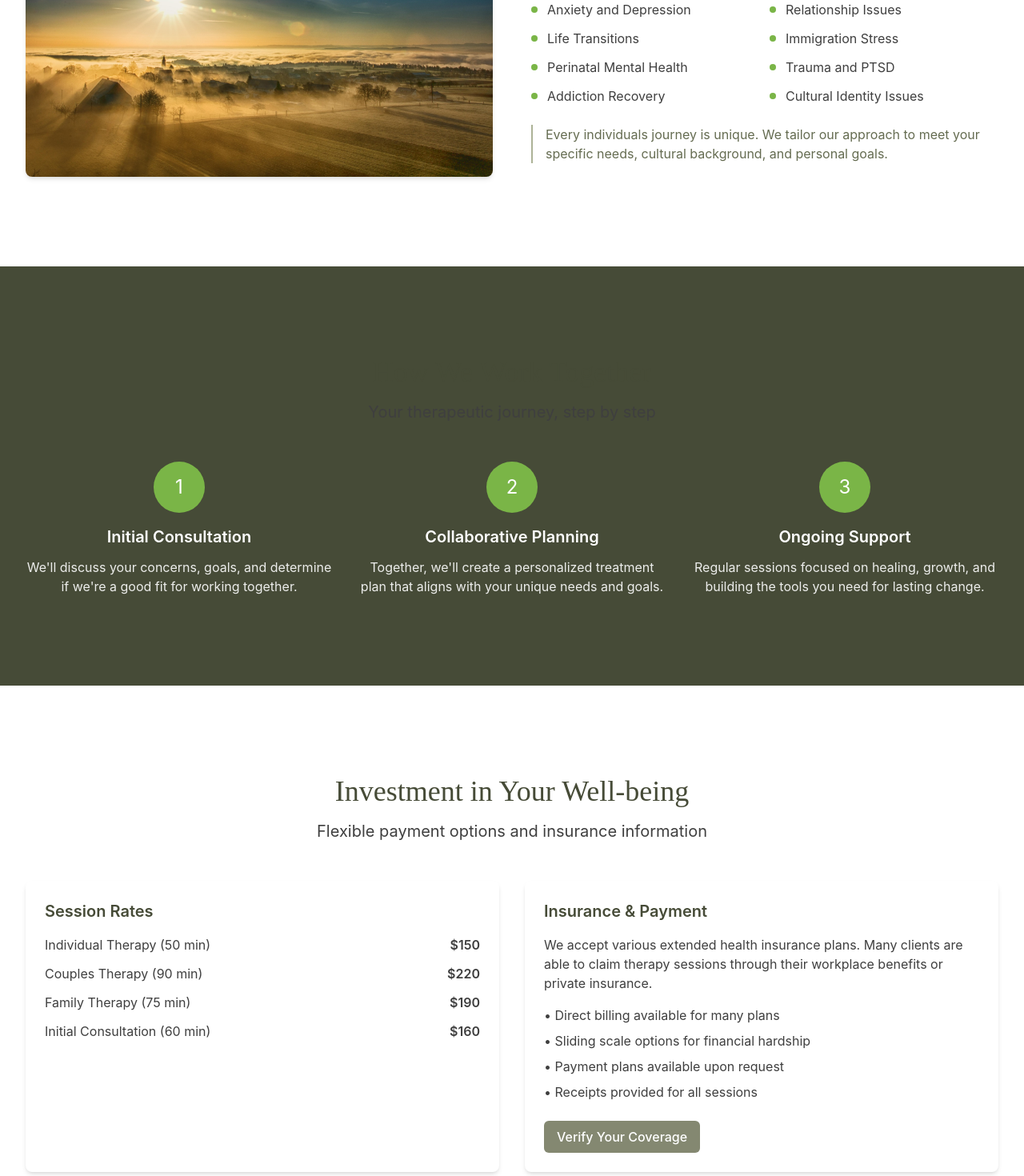
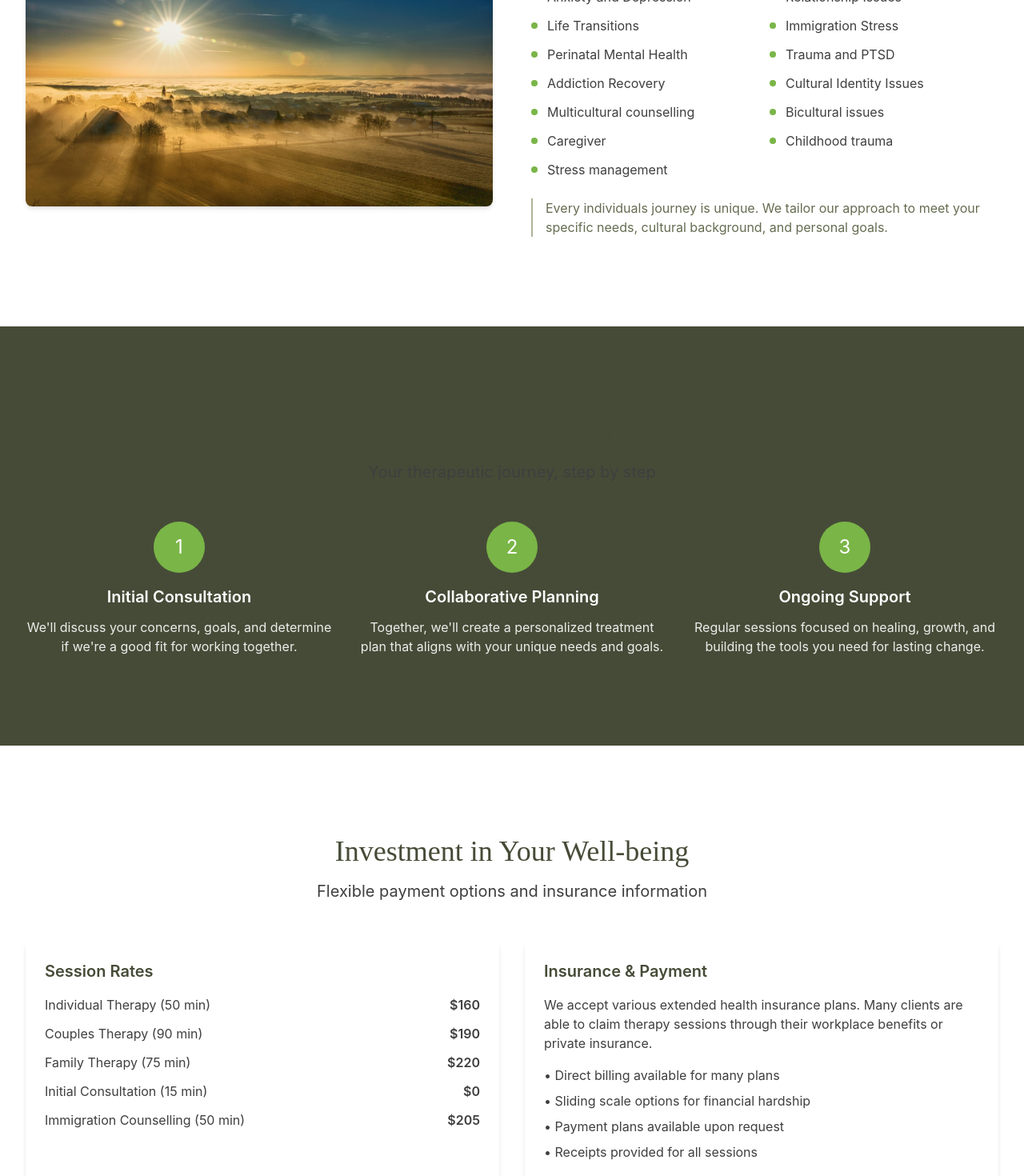
Before and after one commit to Abraham-Ogbumah/clarus, a React (Vite) app: page /services in a window 1280 px wide. Shown: the part 2120-3590 px from the top of the page at 80% size. Built offline with nearby package versions, Linux system fonts and the light colour scheme.

Commit message:
minor update

```diff
--- a/src/pages/Contact.jsx
+++ b/src/pages/Contact.jsx
@@ -21,7 +21,7 @@ const ContactPage = () => {
     {
       icon: <Phone className="w-6 h-6 text-clarus-accent-green" />,
       title: "Phone",
-      content: "(438) 308-4595",
+      content: "(613) 899-4918",
     },
     {
       icon: <Mail className="w-6 h-6 text-clarus-accent-green" />,
@@ -31,10 +31,8 @@ const ContactPage = () => {
   ];
 
   const officeHours = [
-    { day: "Monday - Thursday", hours: "9:00 AM - 7:00 PM" },
-    { day: "Friday", hours: "9:00 AM - 5:00 PM" },
-    { day: "Saturday", hours: "10:00 AM - 3:00 PM" },
-    { day: "Sunday", hours: "Closed" },
+    { day: "Monday - Friday", hours: "9:00 AM - 4:00 PM" },
+    { day: "Saturday and Sunday", hours: "Closed" },
   ];
 
   return (
@@ -202,7 +200,7 @@ const ContactPage = () => {
                 </li>
                 <li className="flex items-start">
                   <span className="w-2 h-2 bg-clarus-accent-green rounded-full mt-2 mr-3 flex-shrink-0"></span>
-                  Free Wi-Fi and refreshments
+                  Free Wi-Fi
                 </li>
                 <li className="flex items-start">
                   <span className="w-2 h-2 bg-clarus-accent-green rounded-full mt-2 mr-3 flex-shrink-0"></span>
--- a/src/pages/Services.jsx
+++ b/src/pages/Services.jsx
@@ -71,6 +71,11 @@ const ServicesPage = () => {
     "Trauma and PTSD",
     "Addiction Recovery",
     "Cultural Identity Issues",
+    "Multicultural counselling",
+    "Bicultural issues",
+    "Caregiver",
+    "Childhood trauma",
+    "Stress management",
   ];
 
   return (
@@ -207,19 +212,23 @@ const ServicesPage = () => {
             <ul className="space-y-3 text-clarus-dark-grey">
               <li className="flex justify-between">
                 <span>Individual Therapy (50 min)</span>
-                <span className="font-semibold">$150</span>
+                <span className="font-semibold">$160</span>
               </li>
               <li className="flex justify-between">
                 <span>Couples Therapy (90 min)</span>
+                <span className="font-semibold">$190</span>
+              </li>
+              <li className="flex justify-between">
+                <span>Family Therapy (75 min)</span>
                 <span className="font-semibold">$220</span>
               </li>
               <li className="flex justify-between">
-                <span>Family Therapy (75 min)</span>
-                <span className="font-semibold">$190</span>
+                <span>Initial Consultation (15 min)</span>
+                <span className="font-semibold">$0</span>
               </li>
               <li className="flex justify-between">
-                <span>Initial Consultation (60 min)</span>
-                <span className="font-semibold">$160</span>
+                <span>Immigration Counselling (50 min)</span>
+                <span className="font-semibold">$205</span>
               </li>
             </ul>
           </Card>
@@ -239,7 +248,7 @@ const ServicesPage = () => {
               <li>• Payment plans available upon request</li>
               <li>• Receipts provided for all sessions</li>
             </ul>
-            <Button variant="primary">Verify Your Coverage</Button>
+            {/* <Button variant="primary">Verify Your Coverage</Button> */}
           </Card>
         </div>
       </Section>
```
